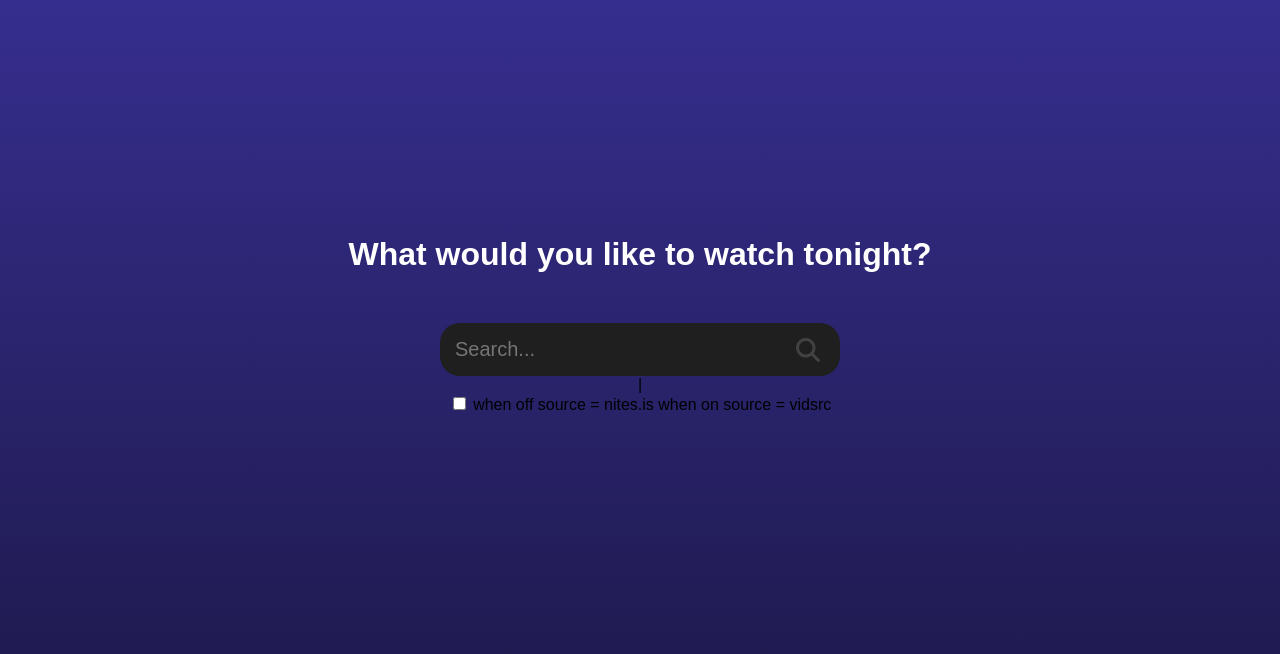
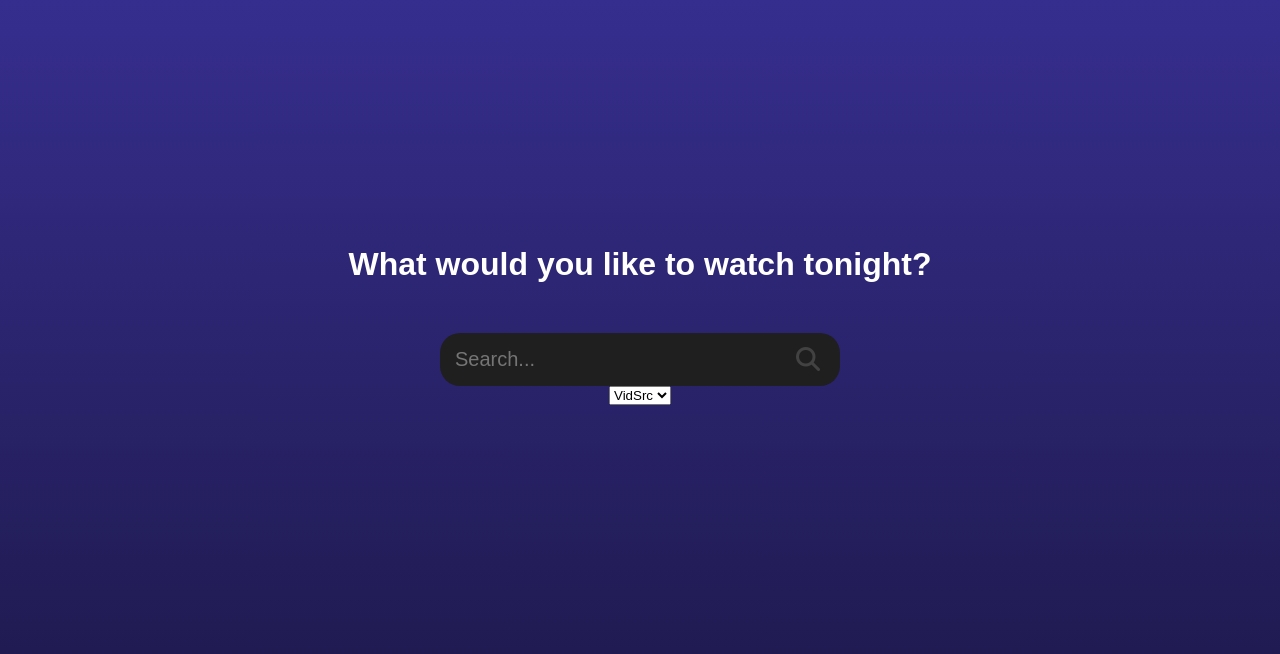
Before and after one commit to DeSu23/mongo-movies-stable, a Flask app: page / in a window 1280 px wide. Shown: the top 654 px of the page. Run offline with Flask 3, Linux system fonts and the light colour scheme; some libraries are stand-ins or nearby versions.

Commit message:
+ gitignore + launch.json for vscode, changed movies.js and index.html now uses dropdown for source choosing

```diff
--- a/static/js/movies.js
+++ b/static/js/movies.js
@@ -16,18 +16,18 @@ window.onload = function () {
 const searchInput = document.querySelector('.search-input');
 const loadingContainer = document.querySelector('.loading-container');
 const moviesContainer = document.getElementById('movies-container');
-// made by gabrielzv1233
 
 let currentSearchQuery = '';
 let timeoutId = null;
-let useVidSrcUrl = false; // Variable to keep track of the toggle switch state
 
-const toggleSwitch = document.getElementById('toggle-switch');
+let selectedRoute = 'vidsrc'; // Default route selection
 
-toggleSwitch.addEventListener('change', function () {
-    useVidSrcUrl = this.checked;
+const routeSelect = document.getElementById('route-select');
+
+routeSelect.addEventListener('change', function () {
+    selectedRoute = this.value;
 });
-// made by DeSu32
+
 searchInput.addEventListener('input', function () {
     const query = searchInput.value.trim();
 
@@ -75,7 +75,7 @@ searchInput.addEventListener('input', function () {
                         movieImage = 'none';
                     }
 
-                    const movieUrl = useVidSrcUrl ? `/vidsrc/movie/${movie.id}` : `/nites/movie/${movie.id}`;
+                    const movieUrl = `${routeMap[selectedRoute]}/${movie.id}`;
 
                     movieBox.innerHTML = `
                         <div class="movie-image" style="background-image: url('${movieImage}'); background-color: #1f1f1f;" onclick="window.location.href = '${movieUrl}'"></div>
--- a/templates/index.html
+++ b/templates/index.html
@@ -17,11 +17,21 @@
         <div class="search-container">
             <input type="text" class="search-input" placeholder="Search...">
             <i class="fas fa-search search-icon"></i>
-        </div>|
+        </div>
         <!-- made by gabrielzv1233 -->
-        <div class="toggle-switch-container">
-            <input type="checkbox" id="toggle-switch" class="toggle-switch">
-            <label for="toggle-switch" class="toggle-label">when off source = nites.is when on source = vidsrc</label>
+        <!-- default is whatever is at the top of the list, order is also as shown on the list, to add another route you must also add to the var "routeMap"-->
+        <script>
+        // do not add a "/" at the end or "${movie.id}"
+        let routeMap = {
+            'vidsrc': '/vidsrc/movie',
+            'nites': '/nites/movie'
+        };
+        </script>
+        <div class="dropdown-container">
+            <select id="route-select" class="route-select">
+                <option value="vidsrc">VidSrc</option>
+                <option value="nites">Nites</option>
+            </select>
         </div>
         <!-- made by DeSu32-->
     </div>
```
Also changed, not shown: 1 other file.
